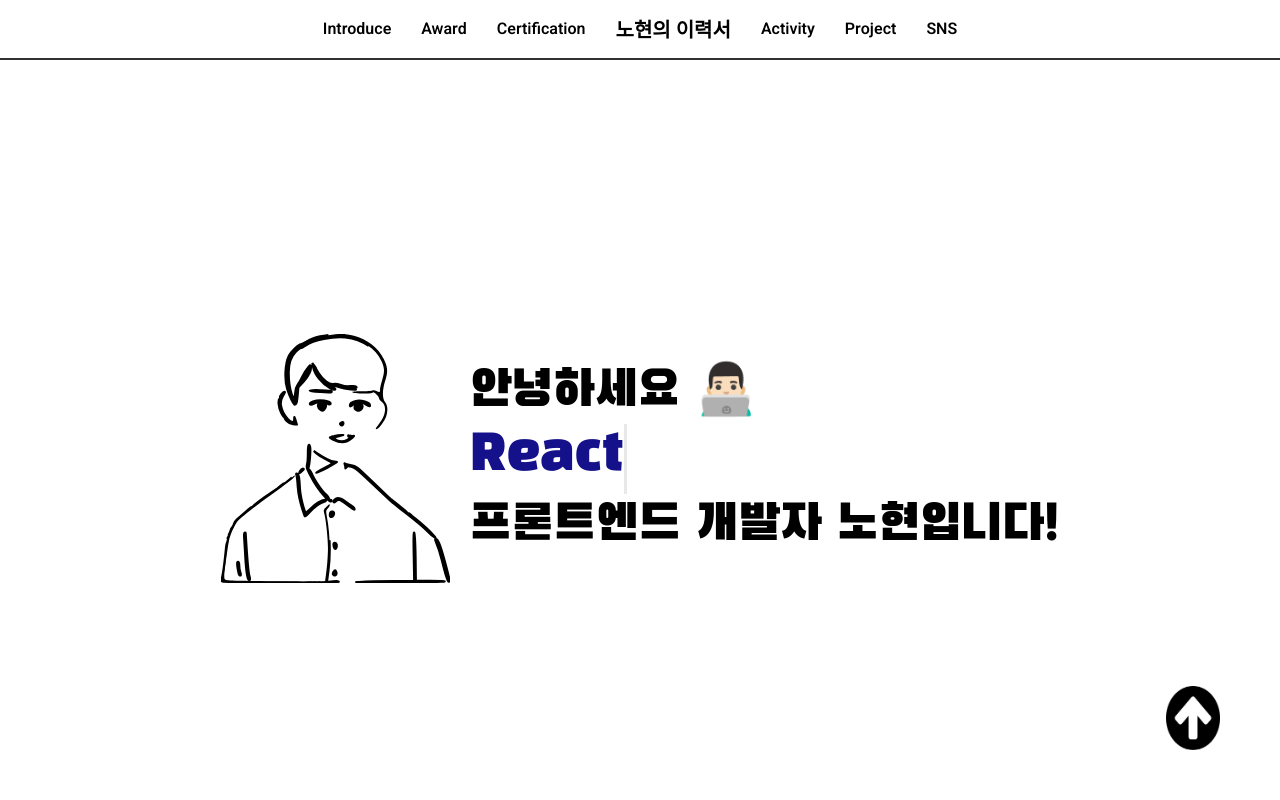
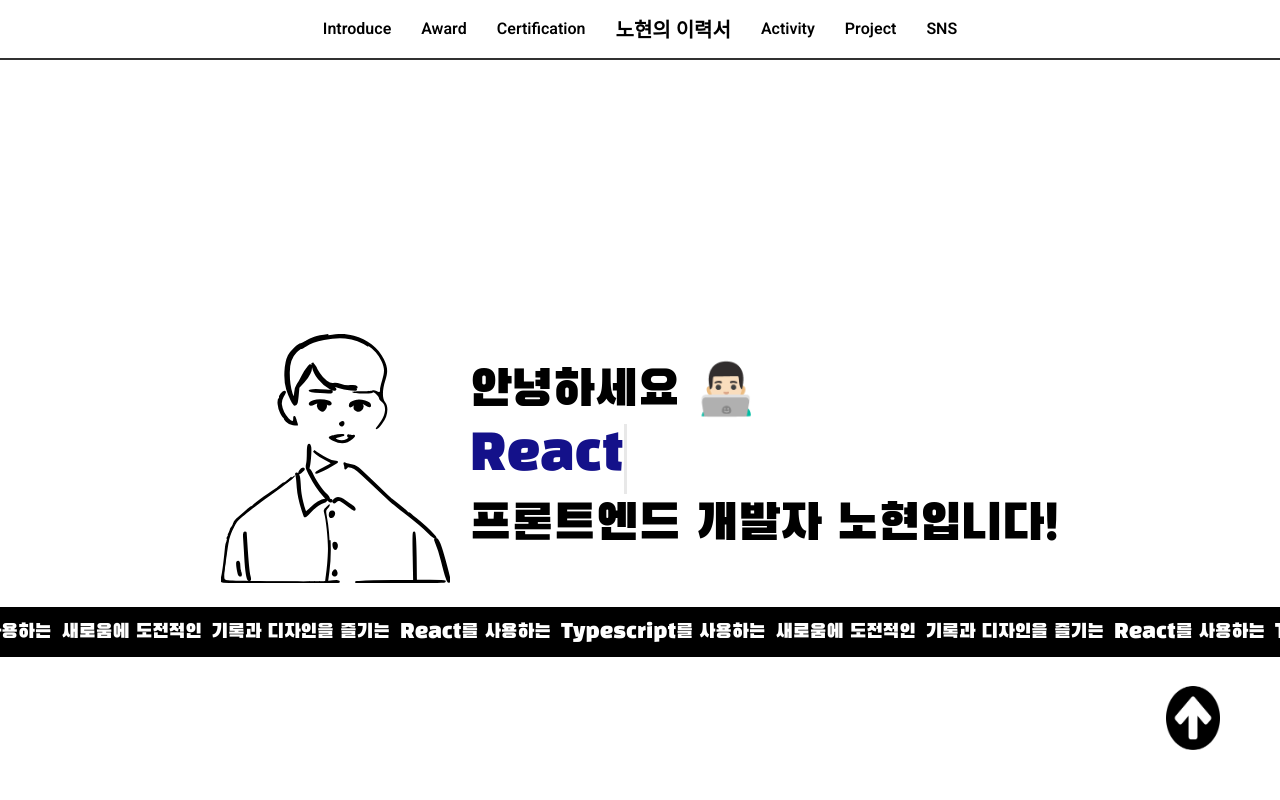
Before and after one commit to YesHyeon/hyun-site-web, a React (Create React App) app: page / in a window 1280 px wide. Shown: the top 800 px of the page. Built offline with nearby package versions, Linux system fonts and the light colour scheme; no server answers.

Commit message:
feat: 메인 페이지 Flag 컴포넌트 추가

```diff
--- a/src/components/main/index.js
+++ b/src/components/main/index.js
@@ -134,6 +134,11 @@
           </TypingWrapper>
           <Description ref={boxRef}>프론트엔드 개발자 노현입니다!</Description>
         </DescriptionWrapper>
+        <Flag>
+          {flaTextArray.map((i) => {
+            return <FlagText>{i}</FlagText>;
+          })}
+        </Flag>
       </MainContainer>
     </>
   );
--- a/src/components/main/index.styles.js
+++ b/src/components/main/index.styles.js
@@ -89,6 +89,9 @@
   display: flex;
   flex-direction: low;
   width: 4000px;
+  height: 50px;
+  align-items: center;
+
   background-color: black;
   color: white;
   position: absolute;
@@ -99,7 +102,8 @@
 
 export const FlagText = styled.div`
   font-size: 20px;
-  animation: left 10s linear infinite;
+  animation: left 10s ease-in-out infinite;
+  font-family: 'BlackHanSans';
 
   @keyframes left {
     50% {
```
